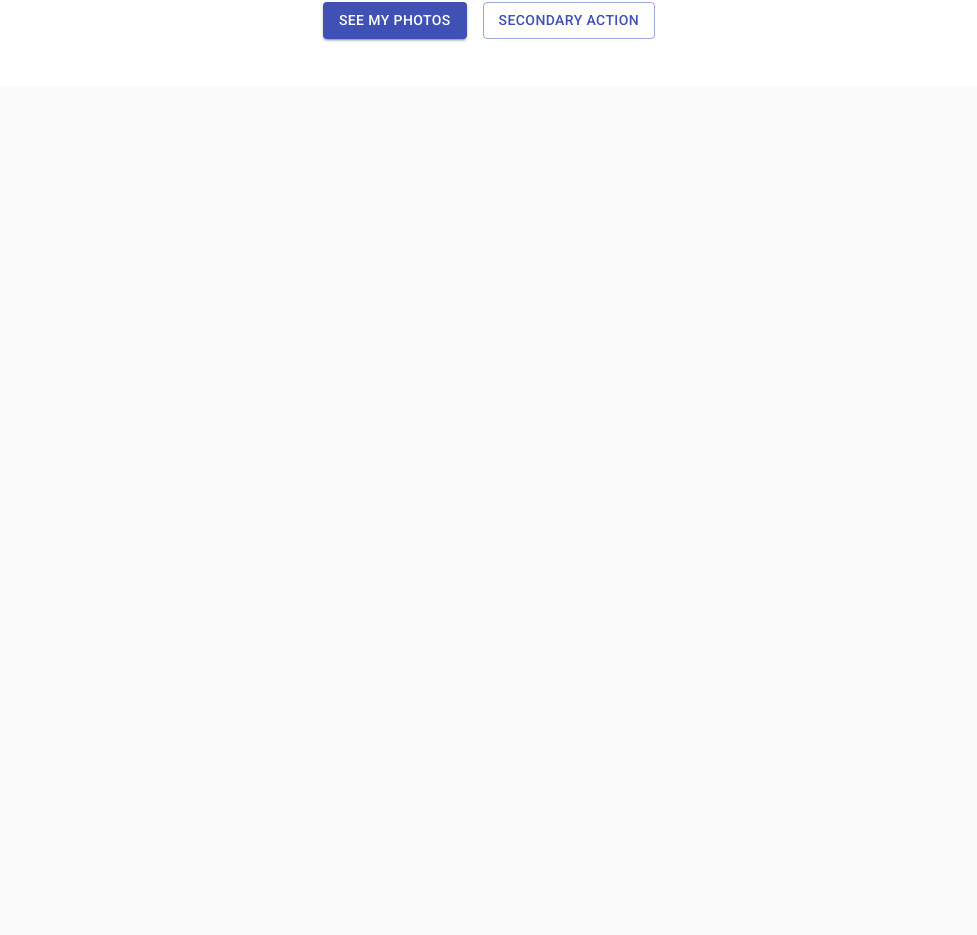
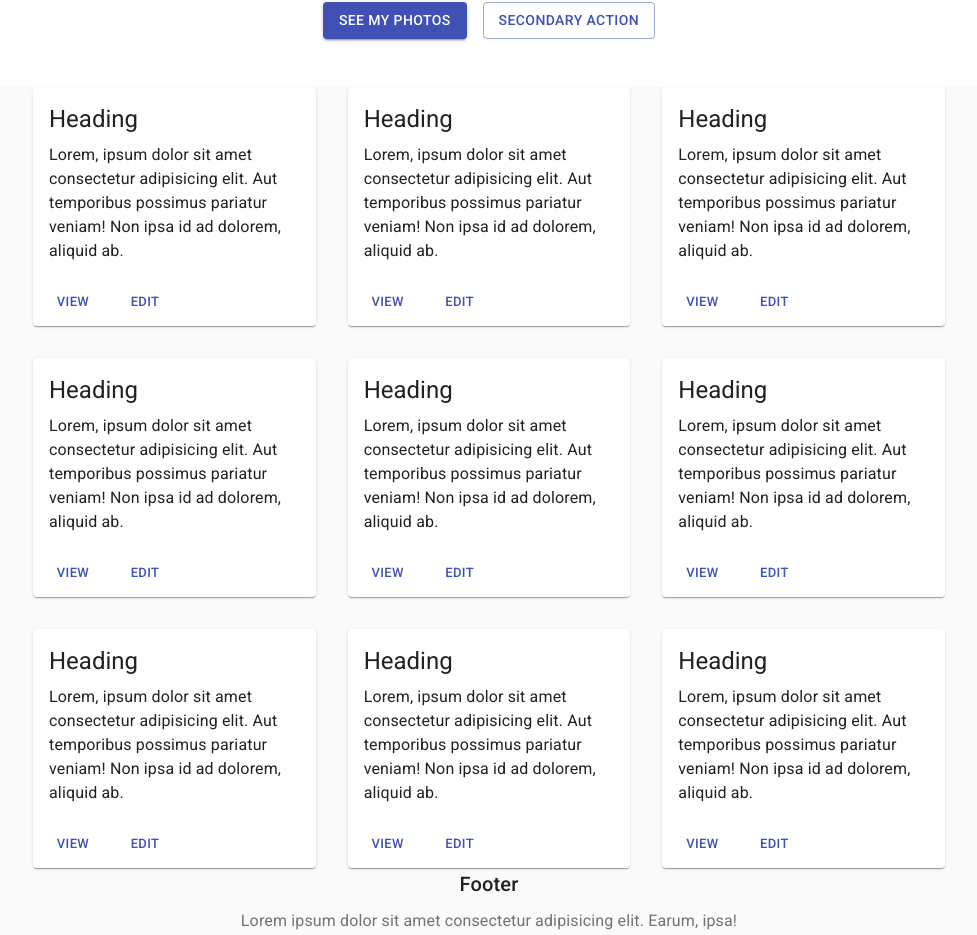
Before and after one commit to daw-maj-pl/mui-album, a React (Create React App) app: page / in a window 1280 px wide. Shown: the part 411-1346 px from the top of the page, without its empty margins (151-1128 px from the left). Before the commit the page ends 800 px from the top, so only its background shows below. Built offline with nearby package versions, Linux system fonts and the light colour scheme; grey boxes are pictures that could not be loaded.

Commit message:
Add cards and footer

```diff
--- a/src/App.js
+++ b/src/App.js
@@ -12,6 +12,8 @@ import Button from '@material-ui/core/Button';
 import PhotoCamera from '@material-ui/icons/PhotoCamera';
 
 import useStyles from './styles';
+
+const cards = [1, 2, 3, 4, 5, 6, 7, 8, 9];
 
 const App = () => {
   const classes = useStyles();
@@ -63,7 +65,48 @@ const App = () => {
             </div>
           </Container>
         </div>
+        <Container className={classes.cardGrid} maxWidth="md">
+          <Grid container spacing={4}>
+            {cards.map(card => (
+              <Grid item key={card} xs={12} sm={6} md={4}>
+                <Card className={classes.card}>
+                  <CardMedia
+                    className={classes.cardMedia}
+                    image="https://source.unsplash.com/random"
+                    title="Image title"
+                  />
+                  <CardContent className={classes.cardContent}>
+                    <Typography gutterBottom variant="h5">
+                      Heading
+                    </Typography>
+                    <Typography>
+                      Lorem, ipsum dolor sit amet consectetur adipisicing elit.
+                      Aut temporibus possimus pariatur veniam! Non ipsa id ad
+                      dolorem, aliquid ab.
+                    </Typography>
+                  </CardContent>
+                  <CardActions>
+                    <Button size="small" color="primary">
+                      View
+                    </Button>
+                    <Button size="small" color="primary">
+                      Edit
+                    </Button>
+                  </CardActions>
+                </Card>
+              </Grid>
+            ))}
+          </Grid>
+        </Container>
       </main>
+      <footer className={classes.footer}>
+        <Typography variant="h6" align="center" gutterBottom>
+          Footer
+        </Typography>
+        <Typography variant="subtitle1" align="center" color="textSecondary">
+          Lorem ipsum dolor sit amet consectetur adipisicing elit. Earum, ipsa!
+        </Typography>
+      </footer>
     </>
   );
 };
```
